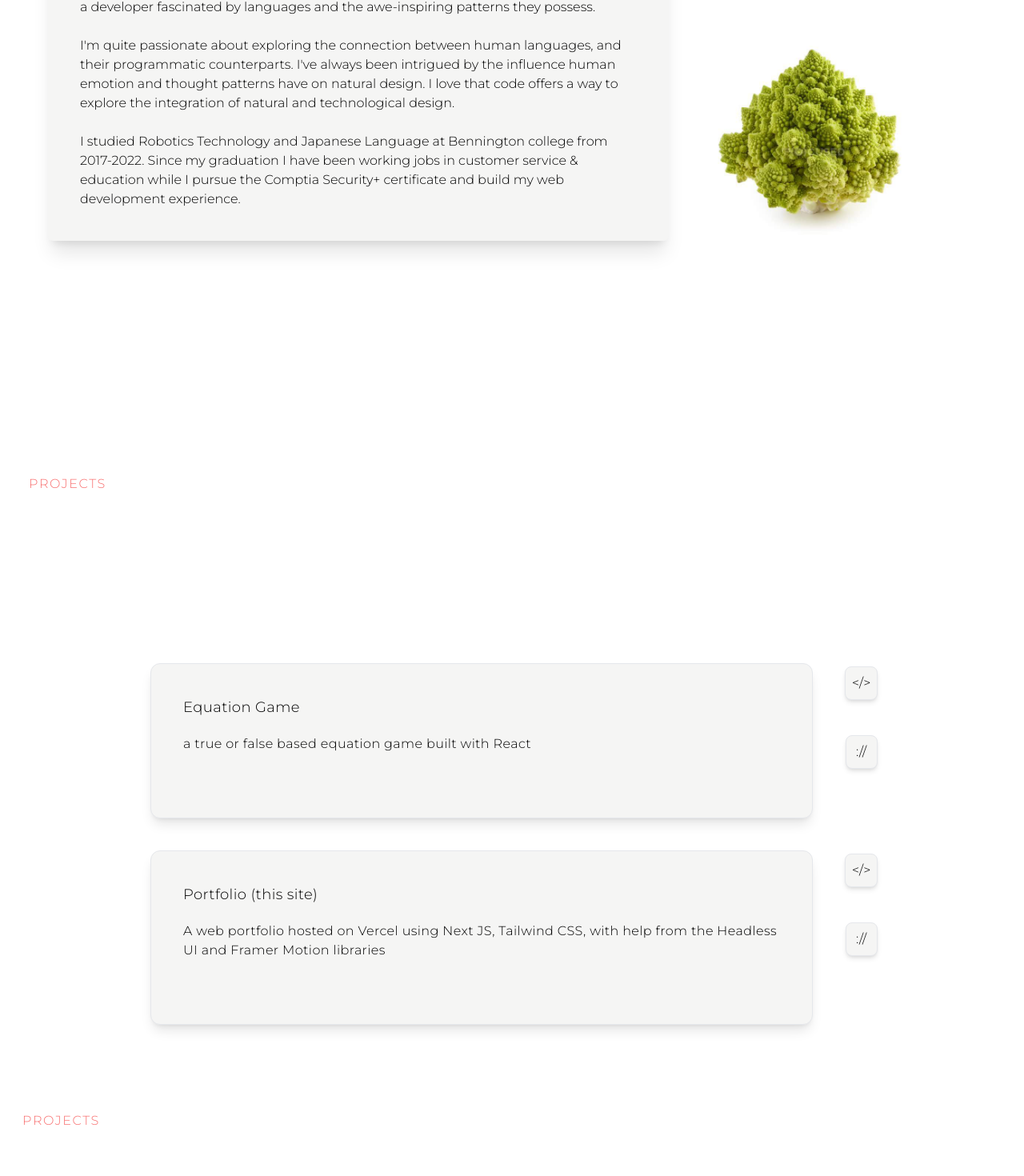
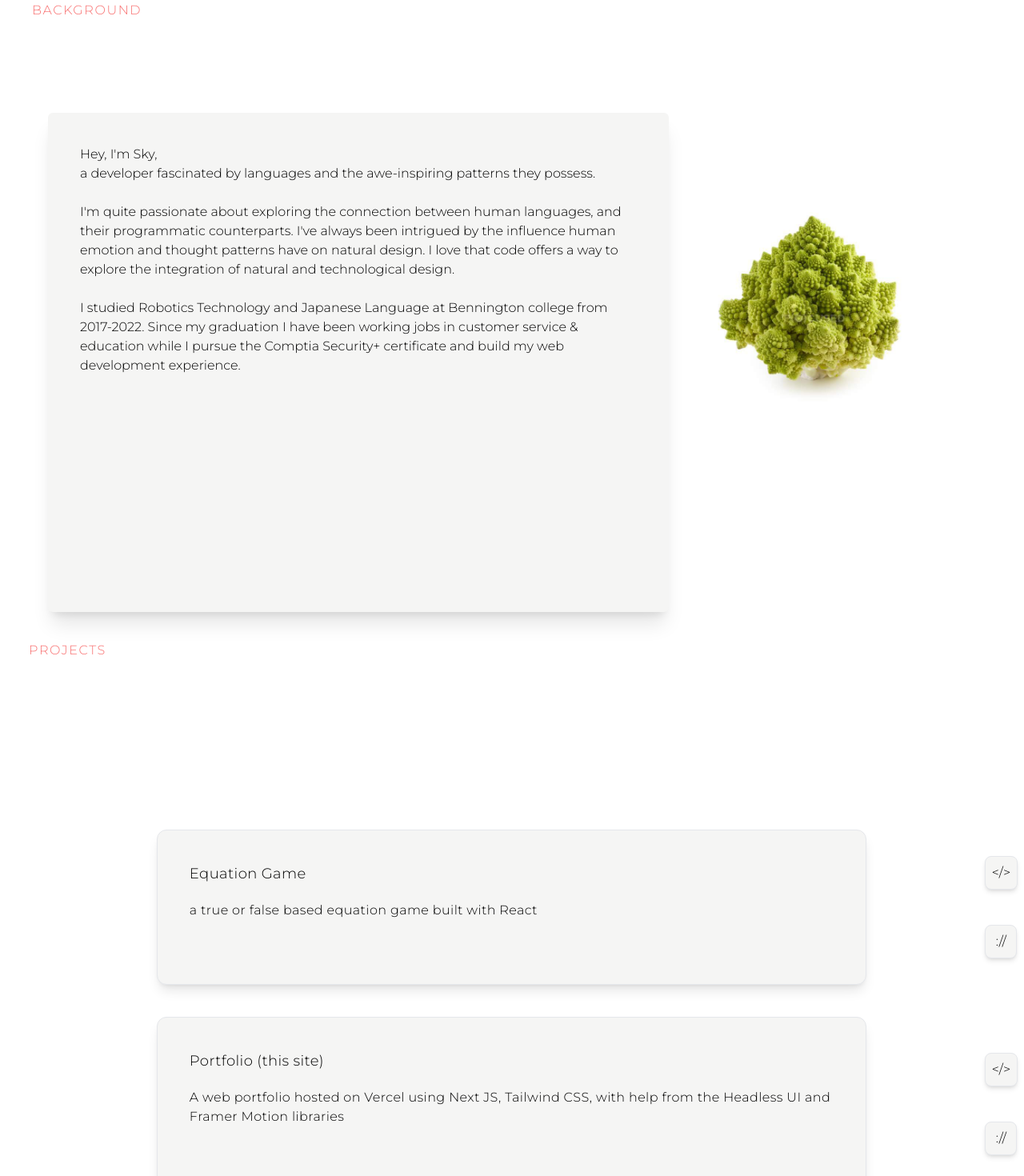
Before and after one commit to skyleilani/sky-portfolio, a Next.js app: page / in a window 1280 px wide. Shown: the part 1115-2585 px from the top of the page at 80% size. Built offline with nearby package versions, Linux system fonts and the light colour scheme.

Commit message:
Mobile Responsive fixing
still in development of course yeah

```diff
--- a/components/CertCard.jsx
+++ b/components/CertCard.jsx
@@ -25,13 +25,10 @@ const CertCard = ({
   return (
     <MotionConfig transition={{ duration: 1 }}>
       <div className='mx-auto w-full max-w-sm border border pt-8 rounded-xl shadow-lg hover:shadow-xl bg-stone-100'>
-        <h1 className='mb-8 px-5 text-center text-3xl font-thin' >{title}</h1>
+        <h1 className='mb-8 px-5 text-center text-lg sm:text-3xl'>{title}</h1>
 
         {/* open content button container */}
-        <div
-          className='mb-8 flex justify-center px-8'
-
-        >
+        <div className='mb-8 flex justify-center text-sm sm:text-md'>
           {/* change text depending on state of open */}
           {open ? (
             <button className='border px-2 py-1' onClick={() => setOpen(!open)}>
@@ -50,10 +47,12 @@ const CertCard = ({
         </div>
 
         {/* This is the part dependent on if you want to see more content or not  */}
-        <motion.div animate={{ height }} className='overflow-hidden'>
-          <div ref={ref} className='px-8 pb-8'>
+        <motion.div
+          animate={{ height }}
+          className='overflow-hidden text-sm sm:text-md'
+        >
+          <div ref={ref} className='px-auto pb-8'>
             {open ? (
-              <div>
               <Link href={preview}>
                 <Image
                   src={src}
@@ -64,7 +63,6 @@ const CertCard = ({
                 />
                 <p className='mt-5'>{description}</p>
               </Link>
-              </div>
             ) : (
               <div className='text-center'>
                 <p className='mb-3 italic '>{company}</p>
--- a/components/NavBar.jsx
+++ b/components/NavBar.jsx
@@ -31,7 +31,7 @@ function NavBar() {
   return (
     <div className='shadow-sm w-full z-99  tracking-widest'>
       <nav>
-        <div className=' flex h-20 w-full z-999 inset-0 '>
+        <div className=' flex h-20 w-full z-99 inset-0 '>
           {/* block on medium screens and hidden on small screens */}
           <div className={`${sticky} flex items mx-10 w-full justify-center`}>
             {/* This div element contains the navbar options for medium screens */}
@@ -73,7 +73,7 @@ function NavBar() {
               </div>
             </div>
             {/* responsive navbar for smaller screens */}
-            <div className='mr-10 flex md:hidden'>
+            <div className='mr-10 flex  md:hidden'>
               <button
                 onClick={() => setActive(!isActive)}
                 type='button'
@@ -130,7 +130,7 @@ function NavBar() {
         >
           {ref => (
             //handle mobile menu tabs
-            <div className='md:hidden id=mobile-menu'>
+            <div className=' md:hidden id=mobile-menu'>
               <div
                 ref={ref}
                 className='bg-white px-2 pt-2 pb-3 space-y-1 sm:px-3 ml-4'
--- a/components/ProjectCard.jsx
+++ b/components/ProjectCard.jsx
@@ -6,6 +6,7 @@ import Tabs from './Tabs';
 const ProjectCard = ({
   title,
   description,
+  mobileDescription,
   sourceCodeLink,
   liveLink,
   imgSrc,
@@ -21,22 +22,29 @@ const ProjectCard = ({
   };
 
   return (
-    <div>
-      <div className='flex ml-40 z-10'>
+    <div className='items-center justify-center'>
+      <div className='flex z-10 items-center'>
         {/* shift element down by 15px when element is tapped */}
+        <div className=' w-full pl-10'>
         <motion.div
           whileTap={{ y: 15 }}
           onClick={toggleTabs}
-          className='border cursor-pointer rounded-xl shadow-lg px-10 pt-10 pb-20 m-5 w-9/12 bg-stone-100 hover:bg-stone-200 hover:shadow-2xl'
+          className='border w-full  sm:w-4/6 cursor-pointer rounded-xl shadow-lg p-10 pb-20 m-5 w-full sm:w-9/12 bg-stone-100 hover:bg-stone-200 hover:shadow-2xl mx-auto'
         >
-          <div className='flex'>
+
             <div className='w-full tracking-wide'>
-              <h1 className='mb-5 text-lg'>{title}</h1>
-              <p>{description}</p>
+              <h1 className='mb-5 text-md sm:text-lg'>{title}</h1>
+              {/* show description on large screens, hide on small screens */}
+              <p className='hidden sm:block'>{description}</p>
+
+              {/* show the mobile description on small screens and hide on large screens */}
+              <p className='block sm:hidden text-sm italic'>{mobileDescription}</p>
             </div>
-          </div>
+
         </motion.div>
-        <div className='m-5 mr-16 flex flex-col items-center'>
+
+      </div>
+      <div className='flex flex-col items-center '>
           <a
             className='border my-1 mb-10 p-2 shadow-md rounded-lg cursor-pointer bg-stone-100 hover:bg-stone-300 hover:translate-x-0.5'
             href={sourceCodeLink}
@@ -47,17 +55,18 @@ const ProjectCard = ({
           >
             {`://`}
           </a>
-        </div>
+      </div>
       </div>
 
       {/* If isTabsOpen is true, render the Tabs component */}
       {isTabsOpen && (
         // set initial position to 100% above normal position & completely transparent on first render
         // set animation target position to 0 and opacity to full
+
         <motion.div
           initial={{ y: '-100%', opacity: 0 }}
           animate={{ y: 0, opacity: 1 }}
-          transition={{ ease:'linear',duration:1}}
+          transition={{ ease: 'linear', duration: 1 }}
 
         >
           <Tabs
@@ -67,9 +76,11 @@ const ProjectCard = ({
             expand={isTabsOpen}
             setExpand={setIsTabsOpen}
             tabDescription={tabDescription}
-            moreTabDescription={moreTabDescription}
+              moreTabDescription={moreTabDescription}
+
           />
-        </motion.div>
+          </motion.div>
+
       )}
     </div>
   );
--- a/components/Tabs.jsx
+++ b/components/Tabs.jsx
@@ -73,15 +73,15 @@ const Tabs = ({
   const moreTabDescriptionList = moreTabDescription.split('.');
 
   return (
-    <div className='py-5 ml-40 '>
+    <div className='py-5 items-center z-10 '>
       <div
-        className='flex border rounded-xl shadow-lg p-5 mx-5 w-9/12 h-3/6 bg-stone-100'
+        className='flex w-full sm:w-3/5 h-3/6 border rounded-xl shadow-lg p-5 mx-auto  h-3/6 bg-stone-100'
         ref={container}
       >
-        <div className='text-left w-11/12 pl-5 '>
+        <div className='text-left w-11/12 pl-5  '>
           <p className='my-5'>{tabDescription}</p>
 
-          <Image src={imgSrc} alt={imgAlt} width={500} height={300} />
+          <Image src={imgSrc} alt={imgAlt} width={500} height={500} />
           <div className='text-center'>
             <h1 className='italic mt-5'> skills strengthened: </h1>
           </div>
--- a/components/pages/About.jsx
+++ b/components/pages/About.jsx
@@ -10,7 +10,7 @@ const About = () => {
         <h3 className='text-md tracking-widest uppercase text-red-400 mx-10 mb-20 py-7'>
           Background{' '}
         </h3>
-      <div className='w-full p-2 flex pb-10 justify-center'>
+        <div className='w-full min-h-screen h-max p-2 flex pb-10 justify-center'>
           <div className='max-w-[1240px] md:grid grid-cols-3 gap-8'>
             <div className='col-span-2 shadow-xl rounded-md p-10 ml-10 mb-32 bg-stone-100'>
               <p>
@@ -32,16 +32,15 @@ const About = () => {
             Bennington college from 2017-2022. Since my graduation I have been
             working jobs in customer service & education while I pursue the Comptia
             Security+ certificate and build my web development experience.`}
-
               </p>
               <h2 className='hidden text-xl italic py-7'>{`What I'm Up To`}</h2>
             </div>
-          <div className='mb-20'>
+            <div className='mb-20 hidden md:block '>
               <Image
                 src={plant_img}
                 width={300}
                 height={300}
-              className='mt-20'
+                className='mt-20 '
                 alt='fractal_broc'
               />
             </div>
--- a/components/pages/Certificates.jsx
+++ b/components/pages/Certificates.jsx
@@ -12,7 +12,7 @@ const Certificates = () => {
   return (
     <div className='w-full min-h-screen h-max' id='certificates'>
       <p className='text-md tracking-widest uppercase text-red-400 mx-7 mb-56 pt-6'>
-        Projects
+        Certificates
       </p>
         <div className='ml-5 m-auto flex flex-row items-center'>
           <CertCard
--- a/components/pages/Main.jsx
+++ b/components/pages/Main.jsx
@@ -6,7 +6,7 @@ import { AiOutlineMail } from 'react-icons/ai';
 
 const Main = () => {
   return (
-    <main className='w-full h-screen text-center'>
+    <main className='w-full min-h-screen h-max mt-52 text-center inset-y-1/2'>
       <div className='max-w[1240px] w-full h-full flex justify-center items-center'>
         <div className='mb-20'>
           <p className='uppercase text-md tracking-widest text-gray-600'>
--- a/components/pages/Projects.jsx
+++ b/components/pages/Projects.jsx
@@ -8,14 +8,15 @@ import ProjectCard from '../ProjectCard';
 const projects = () => {
   return (
     <div className='w-full min-h-screen h-max' id='projects'>
-      <div className='max-w-[11240px] mx-auto px-2 py-7 min-h-max '>
-        <p className='text-md tracking-widest uppercase text-red-400 mx-7 mb-48'>
+      <div className='h-max max-w-[11240px] mx-auto px-2 py-7 min-h-max '>
+        <p className='text-md h-max tracking-widest uppercase text-red-400 mx-7 mb-48'>
           Projects
         </p>
         {/* Component displays a card for each unique project  */}
         <ProjectCard
           title='Equation Game'
           description='a true or false based equation game built with React'
+          mobileDescription='React, TailwindCSS, Framer Motion'
           sourceCodeLink='https://github.com/skyleilani/true-or-false'
           liveLink='https://true-or-false.vercel.app/'
           imgSrc={tf}
--- a/package.json
+++ b/package.json
@@ -17,8 +17,7 @@
     "react": "18.2.0",
     "react-dom": "18.2.0",
     "react-icons": "^4.7.1",
-    "react-use-measure": "^2.1.1",
-    "tailwindcss": "^3.2.4"
+    "react-use-measure": "^2.1.1"
   },
   "devDependencies": {
     "auto": "^10.37.6",
--- a/styles/Home.module.css
+++ b/styles/Home.module.css
@@ -1,3 +1,5 @@
+
+
 .main {
   min-height: 100vh;
   padding: 6rem 0;
--- a/styles/globals.css
+++ b/styles/globals.css
@@ -1,4 +1,5 @@
 @import url('https://fonts.googleapis.com/css2?family=Montserrat:ital,wght@0,100;0,200;0,300;1,400&display=swap');
+
 
 @import 'tailwindcss/base';
 @import 'tailwindcss/components';
```
Also changed, not shown: 2 other files (tests, documents, lock files or other folders). Lines whose indentation alone changed are shown as unchanged.
